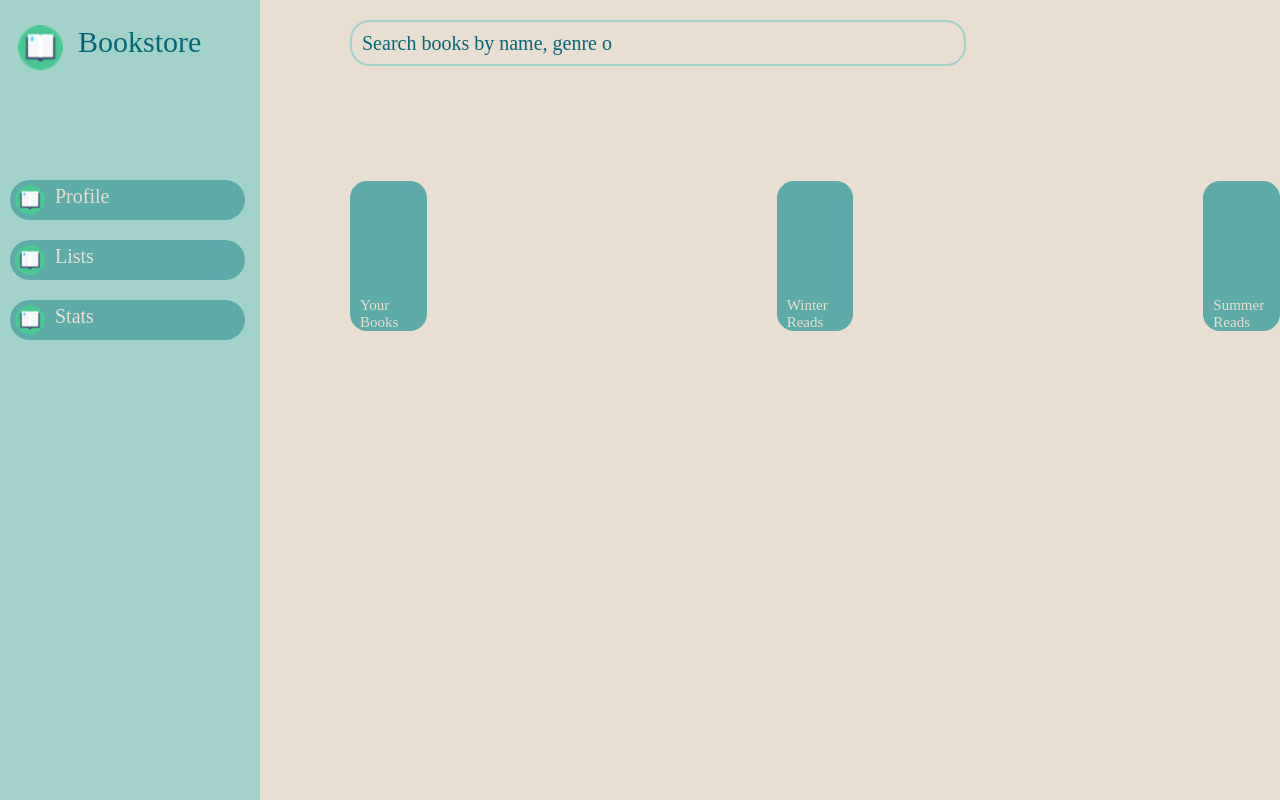
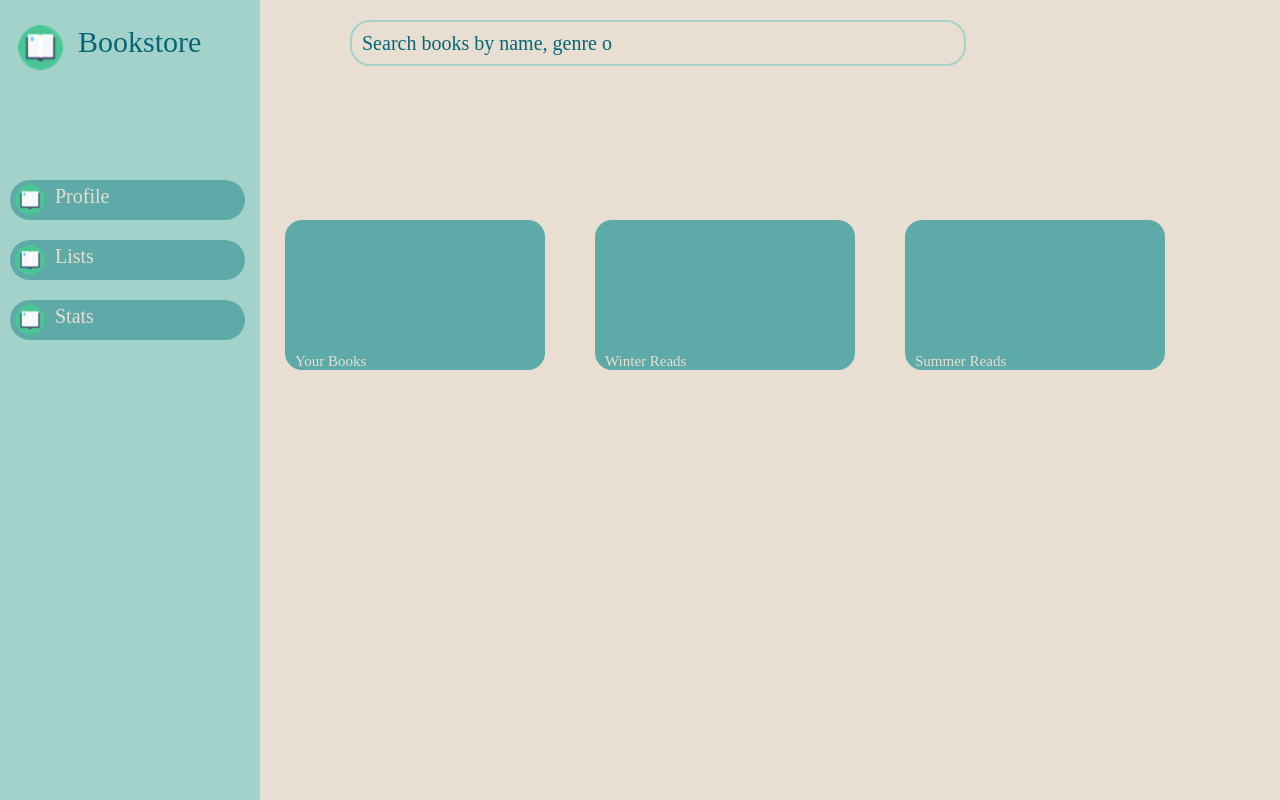
Before and after one commit to Nathan-Ballantyne/bookstore-v2, a React (Create React App) app: page / in a window 1280 px wide. Built offline with nearby package versions, Linux system fonts and the light colour scheme; a web font is replaced by a local one.

Commit message:
render main content componet instead of nav card bar

```diff
--- a/src/components/NavCardBar/NavCard/NavCard.module.css
+++ b/src/components/NavCardBar/NavCard/NavCard.module.css
@@ -6,7 +6,7 @@
     width: 260px;
     color: #e8ded2;
     background-color: #5eaaa8;
-    margin-left: 350px;
+    margin: 25px;
     border-radius: 17px;
     box-sizing: border-box;
     position: relative;
--- a/src/containers/Dashboard/Dashboard.js
+++ b/src/containers/Dashboard/Dashboard.js
@@ -1,14 +1,14 @@
 import React from 'react';
 import NavBar from '../../components/Toolbar/NavBar/NavBar';
 import SearchBar from '../../components/SearchBar/SearchBar';
-import NavCardBar from '../../components/NavCardBar/NavCardBar';
+import MainContent from '../MainContent/MainContent';
 
 const Dashboard = () => {
     return (
         <>
             <NavBar />
             <SearchBar />
-            <NavCardBar />
+            <MainContent />
         </>
     );
 };
```
